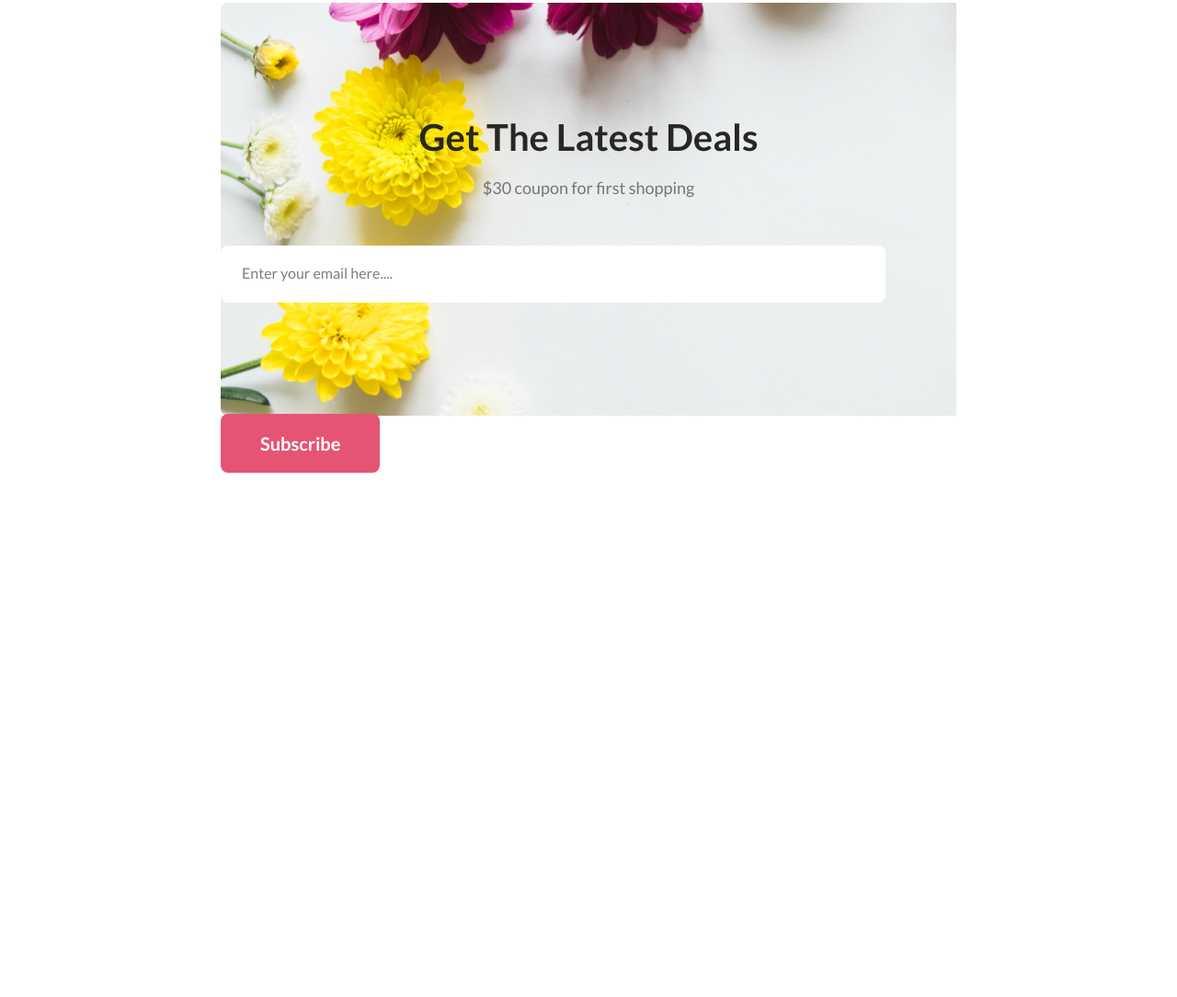
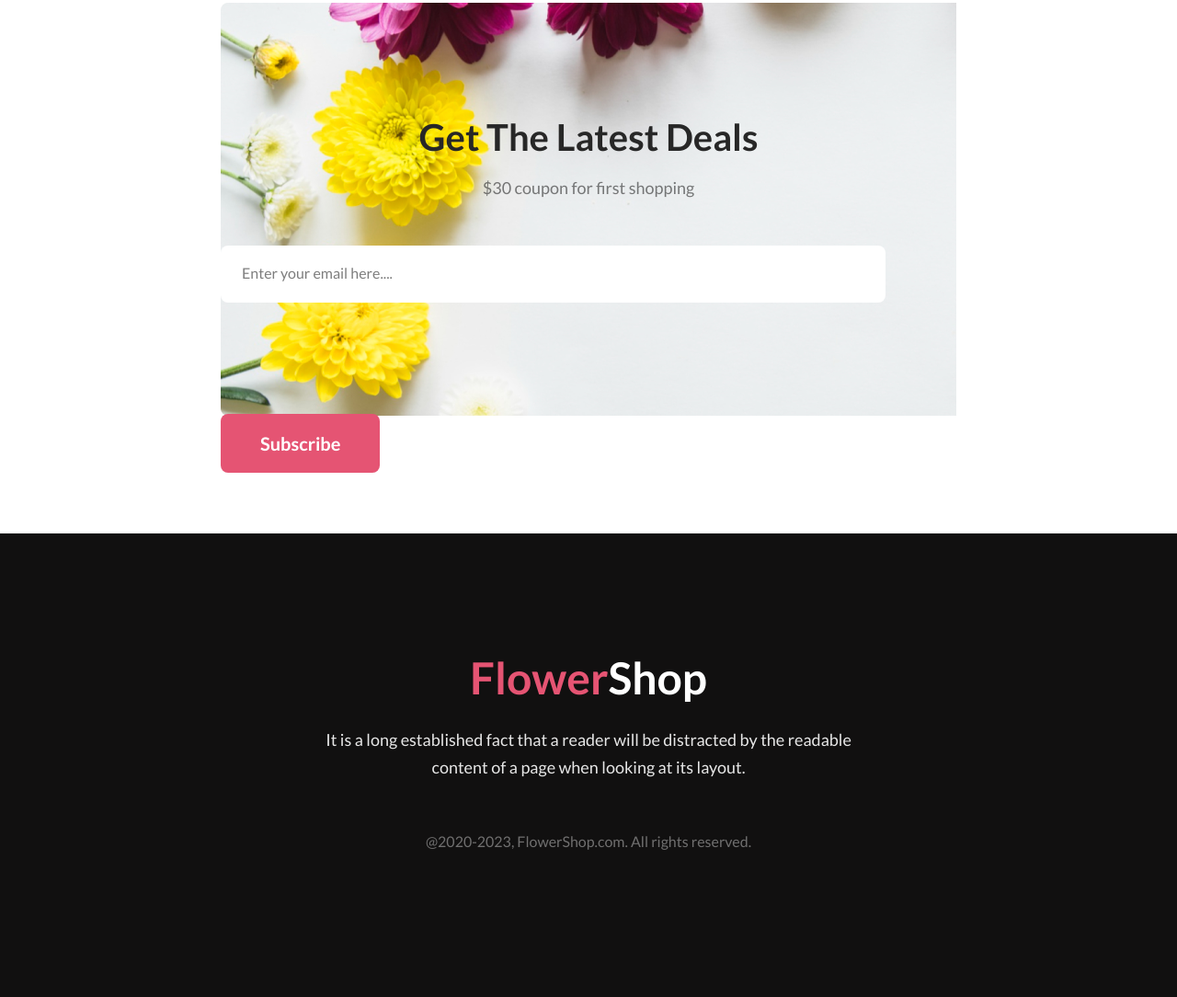
Before and after one commit to ShakeefAhmedRakin/FlowerShop-HTML-CSS, a plain HTML site: page index.html in a window 1280 px wide. Shown: the part 3895-4979 px from the top of the page at 92% size. Before the commit the page ends 4475 px from the top, so only its background shows below. Drawn offline with Linux system fonts and the light colour scheme.

Commit message:
Completed the footer section

```diff
--- a/index.html
+++ b/index.html
@@ -144,25 +144,25 @@
 
             </div>
 
-
-
         </section>
 
 
+    </main>
 
 
+    <footer>
+
+        <div class="copyright-container">
+
+            <h1>Flower<span>Shop</span></h1>
+            <p>It is a long established fact that a reader will be distracted by the readable content of a page when
+                looking at its layout.</p>
+            <p id="copyright">@2020-2023, FlowerShop.com. All rights reserved. </p>
+
+        </div>
 
 
-
-
-
-
-
-
-
-
-
-    </main>
+    </footer>
 
 
 
--- a/styles/styles.css
+++ b/styles/styles.css
@@ -235,3 +235,52 @@ header {
     font-weight: 400;
     line-height: normal;
 }
+
+/* FOOTER */
+
+
+footer {
+    background: #111010;
+    padding: 128px 0px;
+}
+
+.copyright-container{
+    display: flex;
+    flex-direction: column;
+    justify-content: space-around;
+    align-items: center;
+}
+
+footer h1 {
+    color: #E55473;
+    font-size: 48px;
+    font-style: normal;
+    font-weight: 800;
+    line-height: normal;
+    text-align: center;
+}
+
+footer h1 span {
+    color: #FFFFFF;
+}
+
+footer p {
+    color: rgba(255, 255, 255, 0.90);
+    text-align: center;
+    font-size: 18px;
+    font-style: normal;
+    font-weight: 400;
+    line-height: 30px;
+    margin-top: 24px;
+    margin-bottom: 32px;
+    width: 625px;
+}
+
+#copyright {
+    color: rgba(255, 255, 255, 0.40);
+    text-align: center;
+    font-size: 16px;
+    font-style: normal;
+    font-weight: 400;
+    line-height: normal;
+}
```
